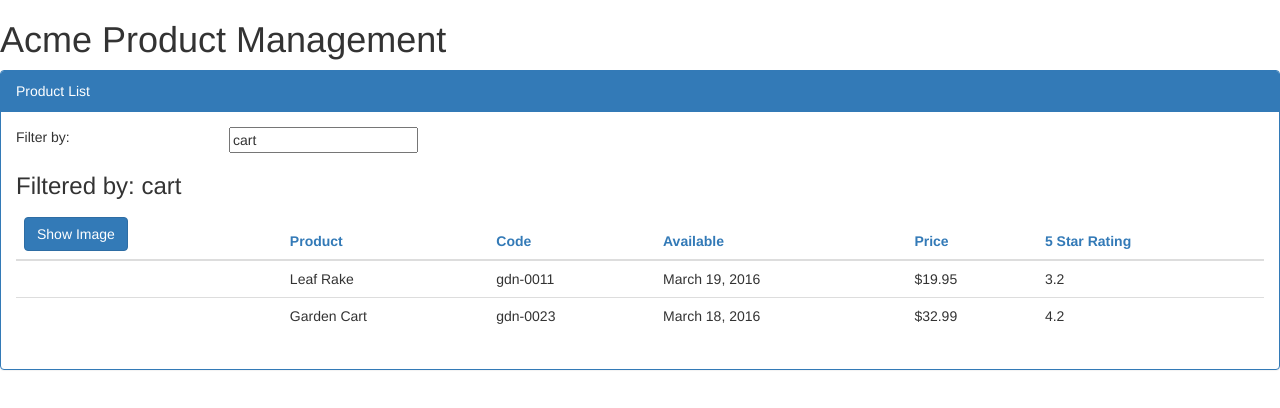
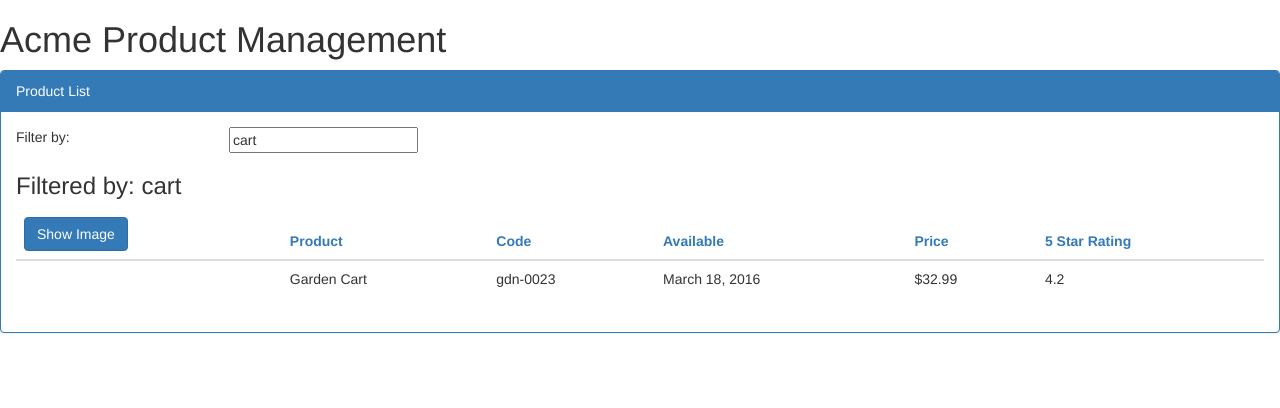
Before and after one commit to lafferjm/APMAngularTutorial, an Angular app: page / in a window 1280 px wide. Shown: the top 408 px of the page. Built offline with nearby package versions, Linux system fonts and the light colour scheme.

Commit message:
Implemented and using custom pipe.

```diff
--- a/src/app/product-list/product-filter.pipe.ts
+++ b/src/app/product-list/product-filter.pipe.ts
@@ -1,12 +1,16 @@
 import { Pipe, PipeTransform } from '@angular/core';
+
+import { IProduct } from './product';
 
 @Pipe({
   name: 'productFilter'
 })
 export class ProductFilterPipe implements PipeTransform {
 
-  transform(value: any, args?: any): any {
-    return null;
+  transform(value: IProduct[], filterBy: string): IProduct[] {
+    filterBy = filterBy ? filterBy.toLocaleLowerCase() : null;
+    return filterBy ? value.filter((product: IProduct) =>
+      product.productName.toLocaleLowerCase().indexOf(filterBy) !== -1) : value;
   }
 
 }
--- a/src/app/product-list/product-list.component.html
+++ b/src/app/product-list/product-list.component.html
@@ -32,7 +32,7 @@
           </tr>
         </thead>
         <tbody>
-          <tr *ngFor='let product of products'>
+          <tr *ngFor='let product of products | productFilter: listFilter'>
             <td>
               <img *ngIf='showImage'
                    [src] = 'product.imageUrl'
```
